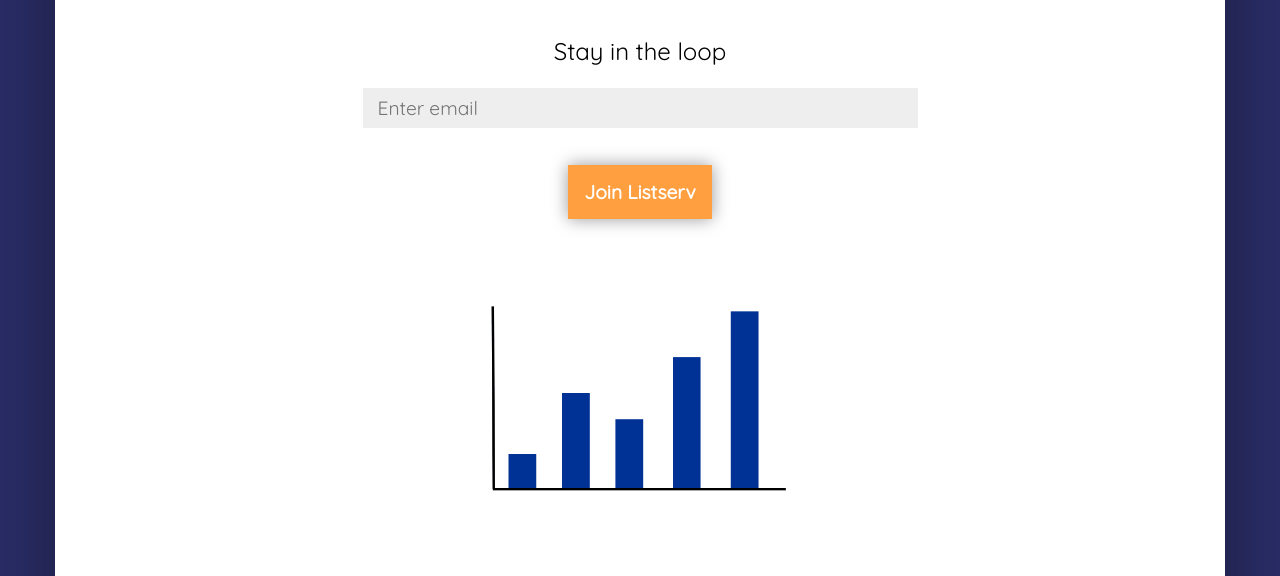
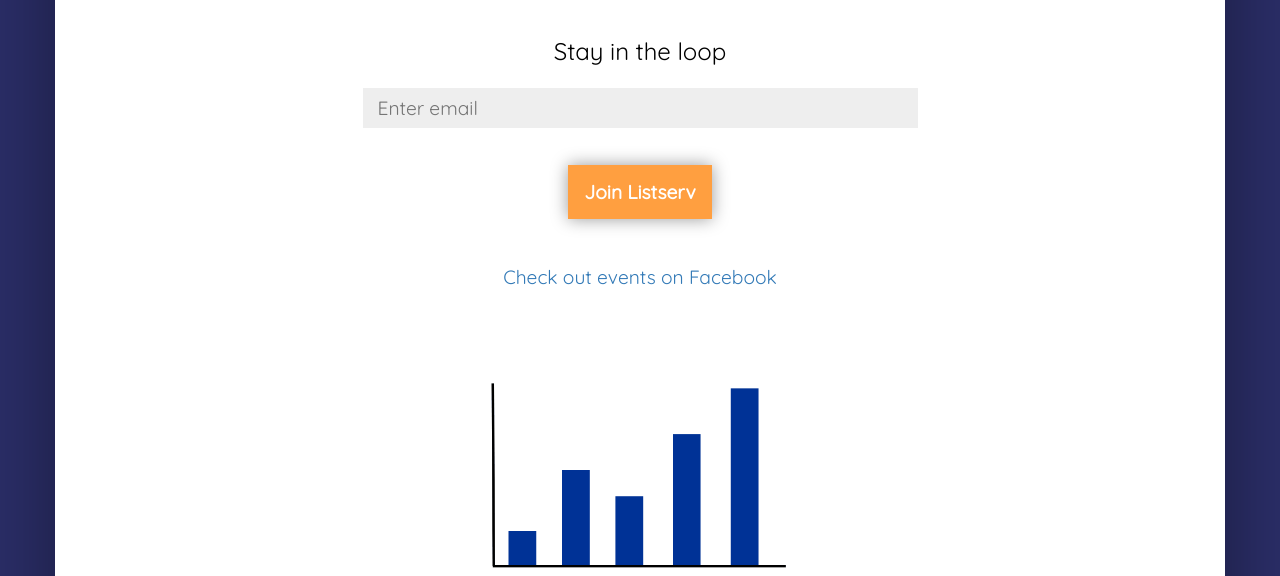
Before and after one commit to josephch405/CDSsite, a plain HTML site: page index.html in a window 1280 px wide. Shown: the part 224-800 px from the top of the page. Drawn offline with Linux system fonts and the light colour scheme.

Commit message:
updated message for facebook

```diff
--- a/index.html
+++ b/index.html
@@ -105,7 +105,8 @@
 			<input class="col-xs-6 col-xs-offset-3" type="email" class="form-control" id="email-front" aria-describedby="emailHelp" placeholder="Enter email">
 			<br>
 			<br>
-			<a id="inTheLoop" href="#" data-toggle="modal" data-target="#modal">Join Listserv</a>
+			<a id="inTheLoop" href="#" data-toggle="modal" data-target="#modal">Join Listserv</a><br><br>
+			<a class="button" href="https://www.facebook.com/CornellDataScience/">Check out events on Facebook</a>
 		</div>
 		<img id="anim" src="./img/once-c.gif">
 		<div class="col-xs-12">
```
